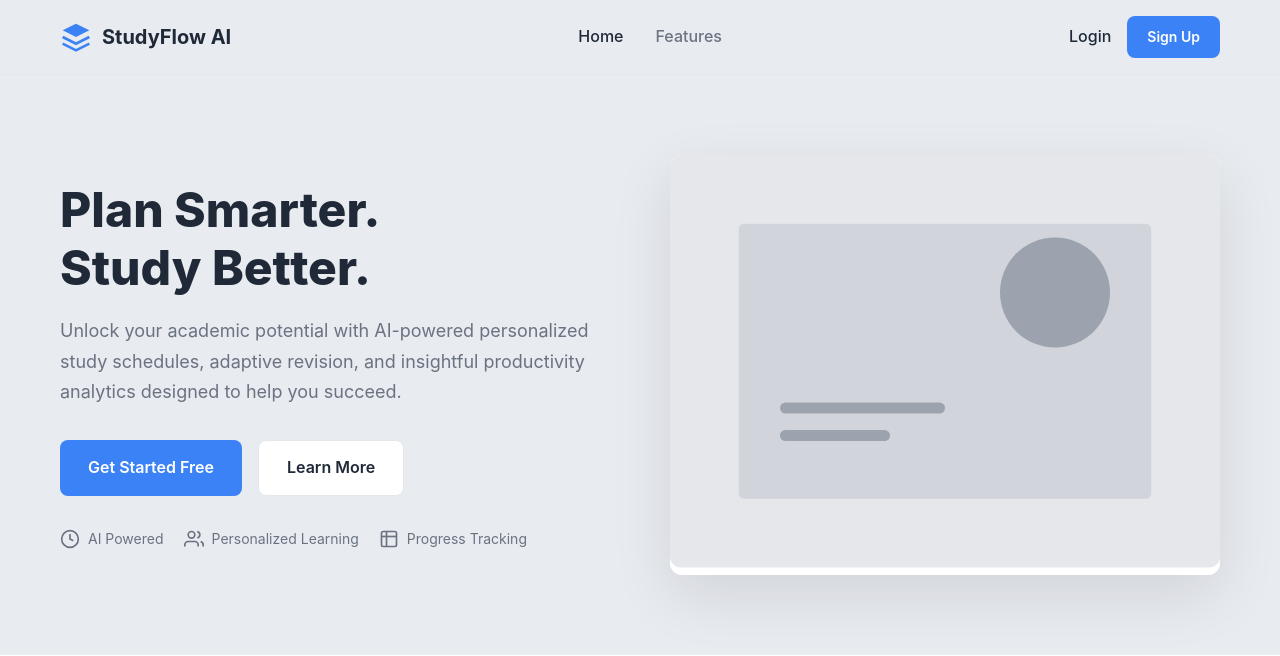
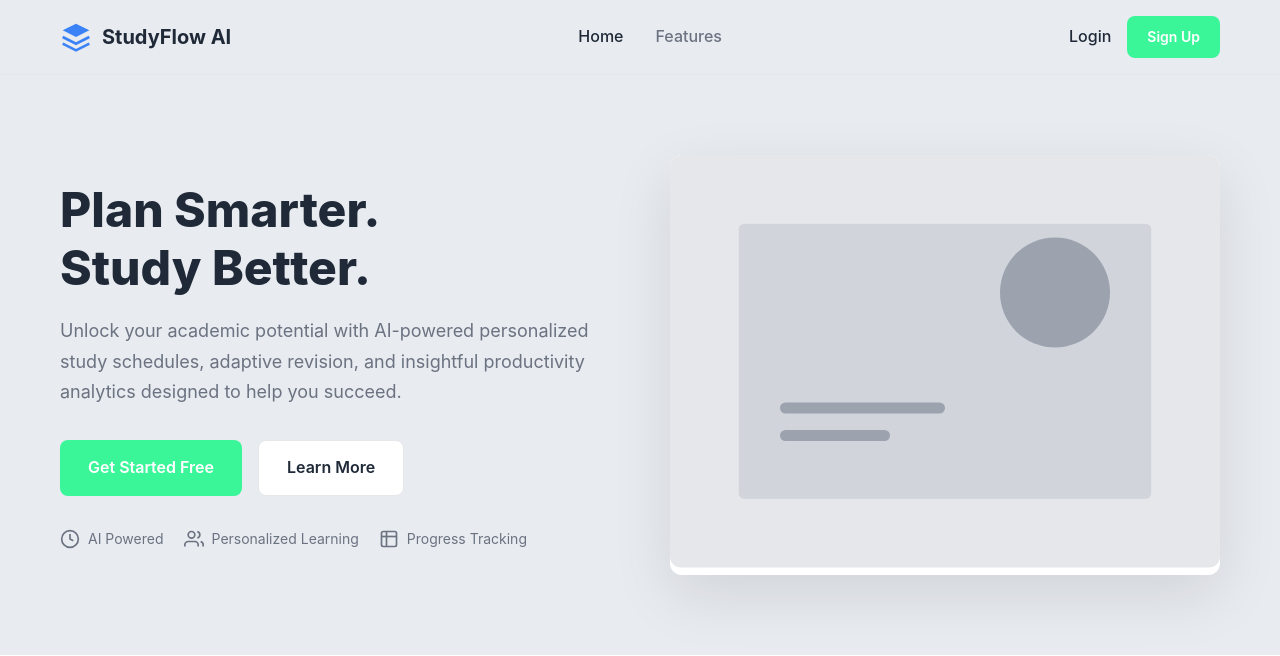
Before and after one commit to omaryalsayed3-glitch/study-planner, a Flask app: page / in a window 1280 px wide. Shown: the top 656 px of the page. Run offline with Flask 3, Linux system fonts and the light colour scheme.

```diff
--- a/static/css/style.css
+++ b/static/css/style.css
@@ -6,7 +6,7 @@
 }
 
 :root {
-    --primary-color: #3B82F6;
+    --primary-color: #3bf699;
     --primary-hover: #2563EB;
     --secondary-color: #E8EBF0;
     --text-dark: #1F2937;
```
